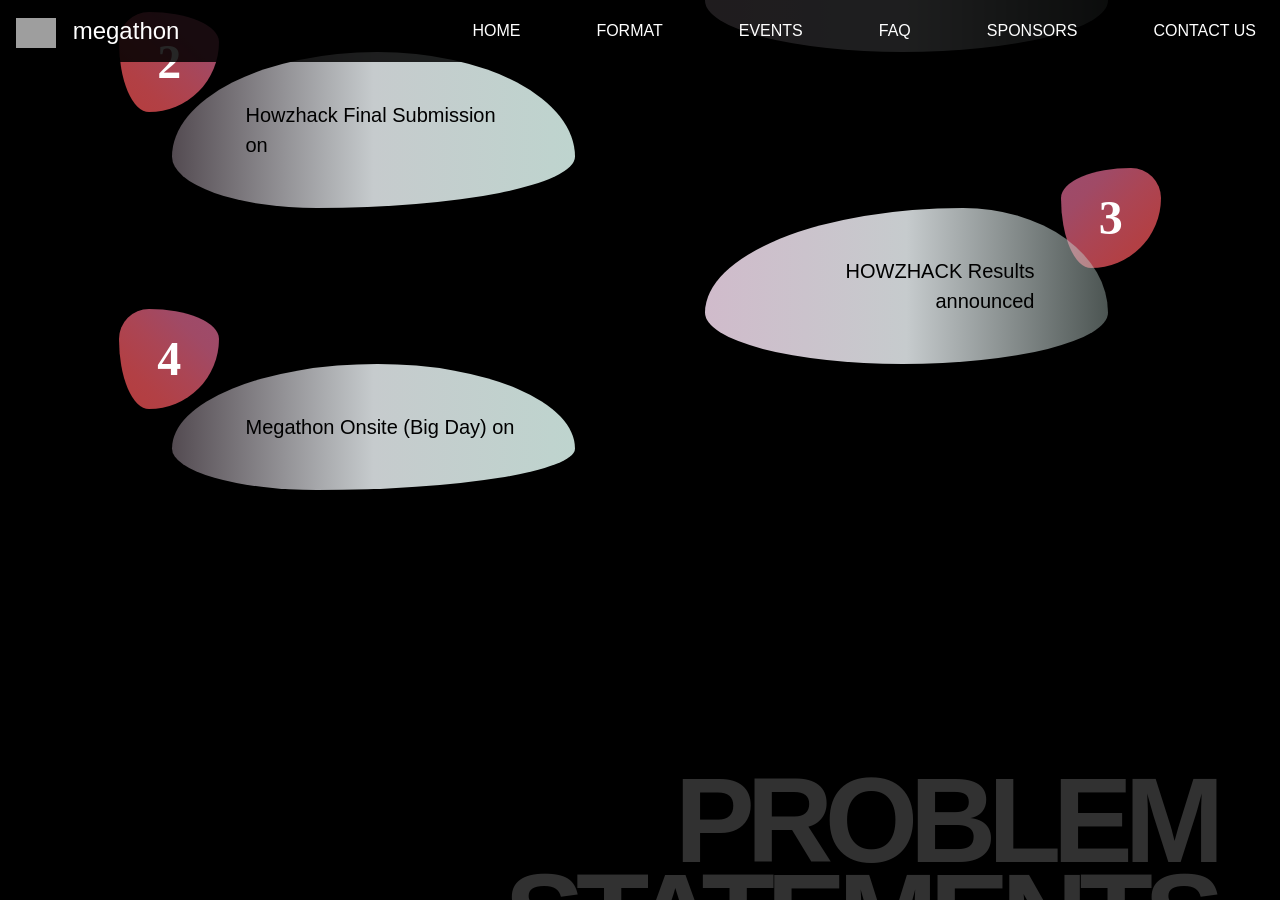
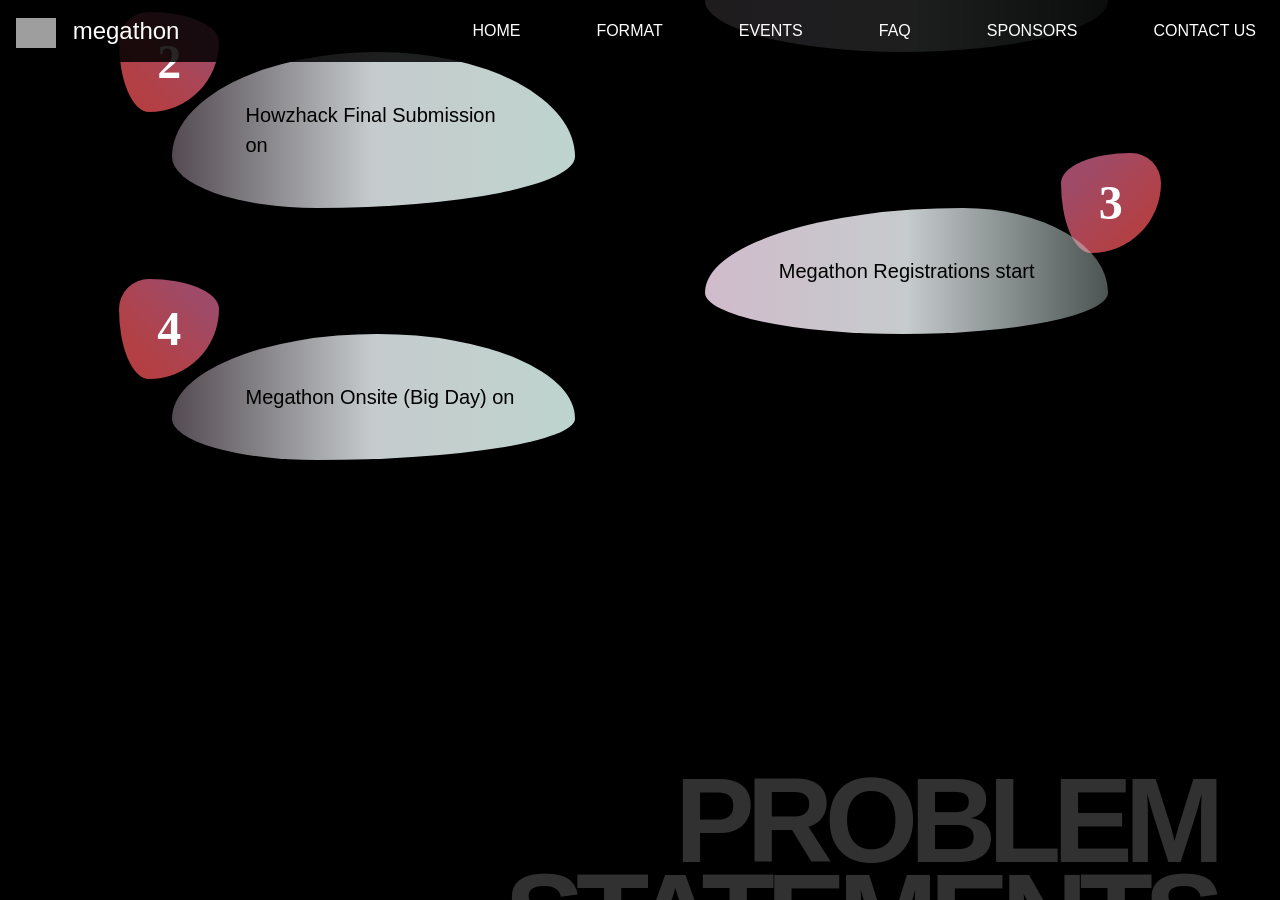
Before and after one commit to IIIT-ECell/megathon, a Jekyll site: the page built from index.html, in a window 1280 px wide and 900 px high, scrolled down 3316 px. Built offline with Jekyll 4.4.1, drawn with Linux system fonts in a browser that asks for light colours; nearby versions of some CDN libraries; some web fonts are replaced.

Commit message:
some textual changes

```diff
--- a/index.html
+++ b/index.html
@@ -42,7 +42,6 @@ It didn't stop there. In the 3rd edition we introduced an online event, taking t
         <div class="col-lg-6">
             <p>
                 In order to extend our national reach, we had introduced an online version of Megathon. Due to it's huge popularity last time, we decided to do it again. It is aimed mainly at people who are far from Hyderabad and cannot attend the event or people who don't want to pay to participate. Yes, you heard it right. It's free to participate. With more problem statements and better goodies, it's even bigger than before!
-
             </p>
         </div>
     </div>
@@ -70,7 +69,7 @@ It didn't stop there. In the 3rd edition we introduced an online event, taking t
     <div class="row">
         <div class="col-md-6 offset-md-6 col-sm-12">
             <div class="format-blob" style="--seq: '3'">
-                <div class="format-blob-text">HOWZHACK Results announced</div>
+                <div class="format-blob-text">Megathon Registrations start</div>
             </div>
         </div>
     </div>
```
